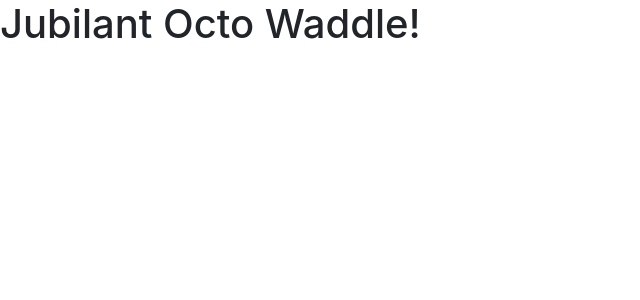
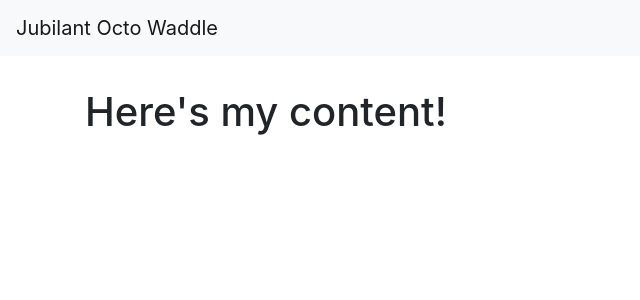
Before and after one commit to UCSD-BCS/angular-hackathon-december-2017, an Angular app: page / in a window 1280 px wide. Shown: the top 300 px of the page, without its empty margins (0-640 px from the left). Built offline with nearby package versions, Linux system fonts and the light colour scheme.

Commit message:
added a custom style on top of that and some basic bootstrap layout elements

```diff
--- a/src/app/app.component.html
+++ b/src/app/app.component.html
@@ -1 +1,7 @@
-<h1>{{title}}!</h1>
+<nav class="navbar navbar-light bg-light">
+  <a class="navbar-brand" href="#">{{title}}</a>
+</nav>
+
+<div class="container main-container">
+  <h1>Here's my content!</h1>
+</div>
--- a/src/styles.css
+++ b/src/styles.css
@@ -1 +1,5 @@
 /* You can add global styles to this file, and also import other style files */
+
+.main-container {
+  margin-top: 2rem;
+}
```
